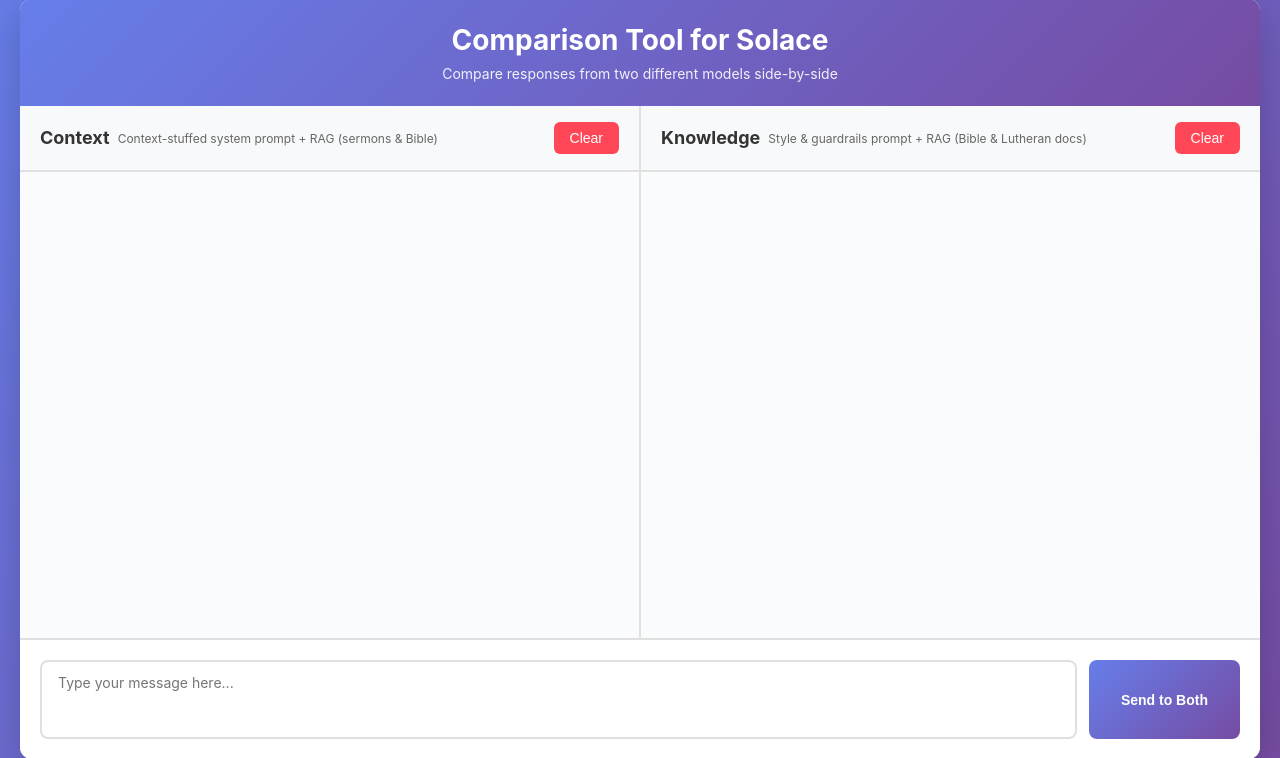
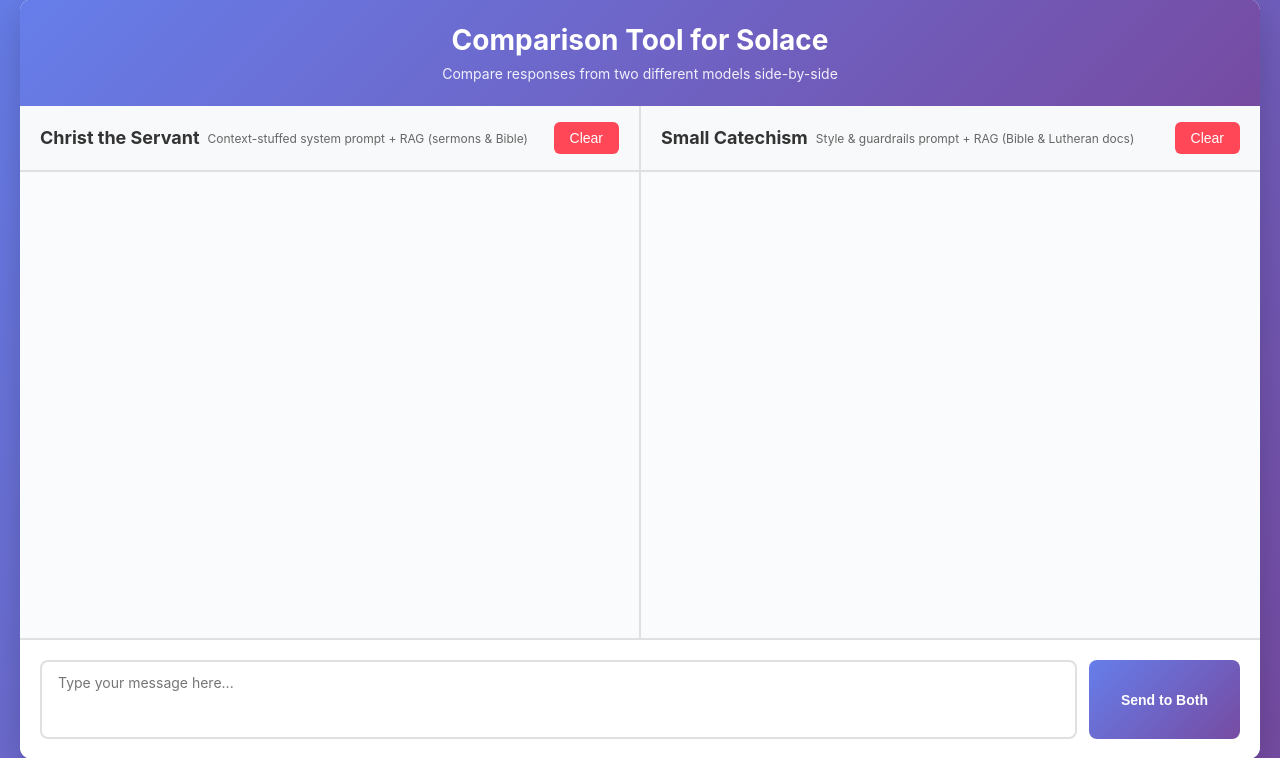
Before and after one commit to jaded0/split-ui, a Flask app: page / in a window 1280 px wide. Shown: the part 21-779 px from the top of the page. Run offline with Flask 3, Linux system fonts and the light colour scheme.

Commit message:
lil header tweak

```diff
--- a/templates/index.html
+++ b/templates/index.html
@@ -17,7 +17,7 @@
             <!-- Left Panel -->
             <div class="chat-panel" id="left-panel">
                 <div class="panel-header">
-                    <h2>Context</h2>
+                    <h2>Christ the Servant</h2>
                     <p class="panel-description">Context-stuffed system prompt + RAG (sermons & Bible)</p>
                     <button class="clear-btn" onclick="clearChat('left')">Clear</button>
                 </div>
@@ -27,7 +27,7 @@
             <!-- Right Panel -->
             <div class="chat-panel" id="right-panel">
                 <div class="panel-header">
-                    <h2>Knowledge</h2>
+                    <h2>Small Catechism</h2>
                     <p class="panel-description">Style & guardrails prompt + RAG (Bible & Lutheran docs)</p>
                     <button class="clear-btn" onclick="clearChat('right')">Clear</button>
                 </div>
```
